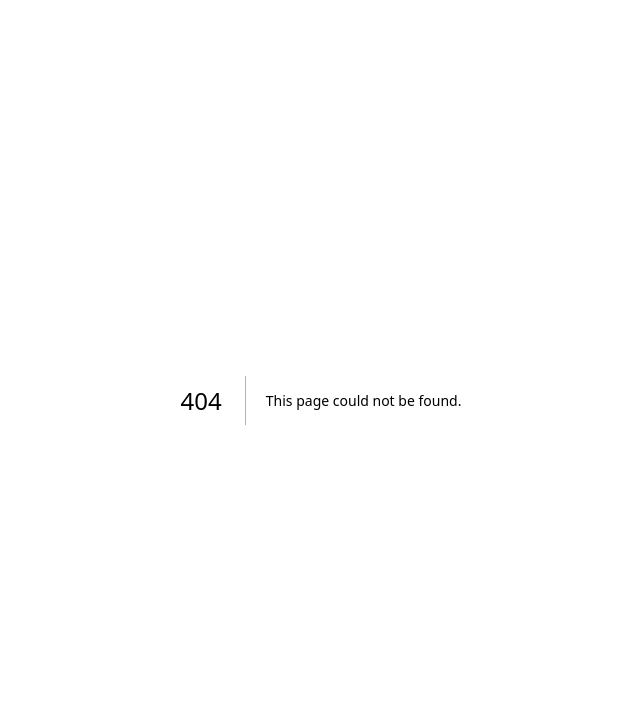
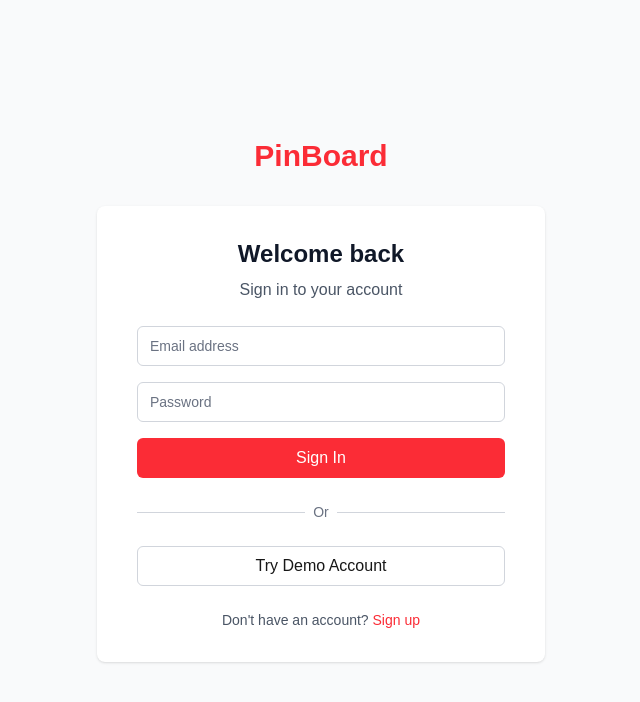
Before and after one commit to immonroe/social-mvp, a Next.js app: page /auth/login in a window 1280 px wide. Before the commit this address had no page. Shown: the top 702 px of the page, without its empty margins (319-959 px from the left). Built offline with nearby package versions, Linux system fonts and the light colour scheme; no server answers.

Commit message:
feat: complete authentication system
✅ Login/signup pages with validation ✅ Demo account support ✅ Clean Pinterest-style UI

```diff
--- /dev/null
+++ b/src/app/auth/login/page.tsx
@@ -0,0 +1,36 @@
+'use client'
+
+import { useRouter } from 'next/navigation'
+import { LoginForm } from '@/components/auth/LoginForm'
+import Link from 'next/link'
+
+export default function LoginPage() {
+  const router = useRouter()
+
+  const handleLoginSuccess = () => {
+    router.push('/')
+  }
+
+  return (
+    <div className="min-h-screen bg-gray-50 flex flex-col justify-center py-12 sm:px-6 lg:px-8">
+      <div className="sm:mx-auto sm:w-full sm:max-w-md">
+        <div className="text-center">
+          <h1 className="text-3xl font-bold text-red-500 mb-8">PinBoard</h1>
+        </div>
+
+        <div className="bg-white py-8 px-4 shadow sm:rounded-lg sm:px-10">
+          <LoginForm onSuccess={handleLoginSuccess} />
+
+          <div className="mt-6 text-center">
+            <p className="text-sm text-gray-600">
+              Don&apos;t have an account?{' '}
+              <Link href="/auth/signup" className="text-red-500 hover:text-red-600 font-medium">
+                Sign up
+              </Link>
+            </p>
+          </div>
+        </div>
+      </div>
+    </div>
+  )
+}
--- /dev/null
+++ b/src/app/auth/signup/page.tsx
@@ -0,0 +1,36 @@
+'use client'
+
+import { useRouter } from 'next/navigation'
+import { SignupForm } from '@/components/auth/SignupForm'
+import Link from 'next/link'
+
+export default function SignupPage() {
+  const router = useRouter()
+
+  const handleSignupSuccess = () => {
+    router.push('/')
+  }
+
+  return (
+    <div className="min-h-screen bg-gray-50 flex flex-col justify-center py-12 sm:px-6 lg:px-8">
+      <div className="sm:mx-auto sm:w-full sm:max-w-md">
+        <div className="text-center">
+          <h1 className="text-3xl font-bold text-red-500 mb-8">PinBoard</h1>
+        </div>
+
+        <div className="bg-white py-8 px-4 shadow sm:rounded-lg sm:px-10">
+          <SignupForm onSuccess={handleSignupSuccess} />
+
+          <div className="mt-6 text-center">
+            <p className="text-sm text-gray-600">
+              Already have an account?{' '}
+              <Link href="/auth/login" className="text-red-500 hover:text-red-600 font-medium">
+                Sign in
+              </Link>
+            </p>
+          </div>
+        </div>
+      </div>
+    </div>
+  )
+}
--- a/src/app/page.tsx
+++ b/src/app/page.tsx
@@ -1,3 +1,4 @@
+import Link from 'next/link'
 import { Button } from '@/components/ui/Button'
 import { PlusIcon } from 'lucide-react'
 
@@ -7,15 +8,19 @@ export default function Home() {
       <header className="bg-white shadow-sm border-b">
         <div className="max-w-7xl mx-auto px-4 sm:px-6 lg:px-8">
           <div className="flex justify-between items-center h-16">
-            <h1 className="text-2xl font-bold text-red-500">PinBoard</h1>
+            <Link href="/" className="text-2xl font-bold text-red-500">PinBoard</Link>
             <div className="flex items-center space-x-4">
+              <Link href="/auth/login">
                 <Button variant="outline" size="sm">
                   Login
                 </Button>
+              </Link>
+              <Link href="/auth/signup">
                 <Button size="sm">
                   <PlusIcon className="w-4 h-4 mr-2" />
-                Create
+                  Sign Up
                 </Button>
+              </Link>
             </div>
           </div>
         </div>
--- /dev/null
+++ b/src/components/auth/LoginForm.tsx
@@ -0,0 +1,112 @@
+'use client'
+
+import { useState } from 'react'
+import { Button } from '@/components/ui/Button'
+import { Input } from '@/components/ui/Input'
+import { auth } from '@/lib/auth'
+import { validateEmail } from '@/lib/utils'
+
+interface LoginFormProps {
+  onSuccess?: () => void
+}
+
+export function LoginForm({ onSuccess }: LoginFormProps) {
+  const [email, setEmail] = useState('')
+  const [password, setPassword] = useState('')
+  const [isLoading, setIsLoading] = useState(false)
+  const [error, setError] = useState('')
+
+  const handleSubmit = async (e: React.FormEvent) => {
+    e.preventDefault()
+    setError('')
+
+    if (!validateEmail(email)) {
+      setError('Please enter a valid email address')
+      return
+    }
+
+    setIsLoading(true)
+    try {
+      const { error } = await auth.signIn(email, password)
+      if (error) {
+        setError(error.message)
+      } else {
+        onSuccess?.()
+      }
+    } catch {
+      setError('An unexpected error occurred')
+    } finally {
+      setIsLoading(false)
+    }
+  }
+
+  const handleDemoLogin = async () => {
+    setIsLoading(true)
+    setError('')
+    try {
+      const { error } = await auth.demoSignIn()
+      if (error) {
+        setError(error.message)
+      } else {
+        onSuccess?.()
+      }
+    } catch {
+      setError('Demo login failed')
+    } finally {
+      setIsLoading(false)
+    }
+  }
+
+  return (
+    <div className="w-full max-w-md space-y-6">
+      <div className="text-center">
+        <h2 className="text-2xl font-bold text-gray-900">Welcome back</h2>
+        <p className="text-gray-600 mt-2">Sign in to your account</p>
+      </div>
+
+      <form onSubmit={handleSubmit} className="space-y-4">
+        <Input
+          type="email"
+          placeholder="Email address"
+          value={email}
+          onChange={(e) => setEmail(e.target.value)}
+          required
+        />
+
+        <Input
+          type="password"
+          placeholder="Password"
+          value={password}
+          onChange={(e) => setPassword(e.target.value)}
+          required
+        />
+
+        {error && (
+          <div className="text-red-600 text-sm text-center">{error}</div>
+        )}
+
+        <Button type="submit" className="w-full" isLoading={isLoading}>
+          Sign In
+        </Button>
+      </form>
+
+      <div className="relative">
+        <div className="absolute inset-0 flex items-center">
+          <div className="w-full border-t border-gray-300" />
+        </div>
+        <div className="relative flex justify-center text-sm">
+          <span className="px-2 bg-white text-gray-500">Or</span>
+        </div>
+      </div>
+
+      <Button
+        variant="outline"
+        className="w-full"
+        onClick={handleDemoLogin}
+        isLoading={isLoading}
+      >
+        Try Demo Account
+      </Button>
+    </div>
+  )
+}
--- /dev/null
+++ b/src/components/auth/SignupForm.tsx
@@ -0,0 +1,97 @@
+'use client'
+
+import { useState } from 'react'
+import { Button } from '@/components/ui/Button'
+import { Input } from '@/components/ui/Input'
+import { auth } from '@/lib/auth'
+import { validateEmail, validatePassword } from '@/lib/utils'
+
+interface SignupFormProps {
+  onSuccess?: () => void
+}
+
+export function SignupForm({ onSuccess }: SignupFormProps) {
+  const [email, setEmail] = useState('')
+  const [password, setPassword] = useState('')
+  const [confirmPassword, setConfirmPassword] = useState('')
+  const [isLoading, setIsLoading] = useState(false)
+  const [error, setError] = useState('')
+
+  const handleSubmit = async (e: React.FormEvent) => {
+    e.preventDefault()
+    setError('')
+
+    if (!validateEmail(email)) {
+      setError('Please enter a valid email address')
+      return
+    }
+
+    const passwordValidation = validatePassword(password)
+    if (!passwordValidation.isValid) {
+      setError(passwordValidation.errors[0])
+      return
+    }
+
+    if (password !== confirmPassword) {
+      setError('Passwords do not match')
+      return
+    }
+
+    setIsLoading(true)
+    try {
+      const { error } = await auth.signUp(email, password)
+      if (error) {
+        setError(error.message)
+      } else {
+        onSuccess?.()
+      }
+    } catch {
+      setError('An unexpected error occurred')
+    } finally {
+      setIsLoading(false)
+    }
+  }
+
+  return (
+    <div className="w-full max-w-md space-y-6">
+      <div className="text-center">
+        <h2 className="text-2xl font-bold text-gray-900">Create account</h2>
+        <p className="text-gray-600 mt-2">Start organizing your inspiration</p>
+      </div>
+
+      <form onSubmit={handleSubmit} className="space-y-4">
+        <Input
+          type="email"
+          placeholder="Email address"
+          value={email}
+          onChange={(e) => setEmail(e.target.value)}
+          required
+        />
+
+        <Input
+          type="password"
+          placeholder="Password"
+          value={password}
+          onChange={(e) => setPassword(e.target.value)}
+          required
+        />
+
+        <Input
+          type="password"
+          placeholder="Confirm password"
+          value={confirmPassword}
+          onChange={(e) => setConfirmPassword(e.target.value)}
+          required
+        />
+
+        {error && (
+          <div className="text-red-600 text-sm text-center">{error}</div>
+        )}
+
+        <Button type="submit" className="w-full" isLoading={isLoading}>
+          Create Account
+        </Button>
+      </form>
+    </div>
+  )
+}
--- a/src/components/auth/index.ts
+++ b/src/components/auth/index.ts
@@ -1,4 +1,3 @@
 // Re-export all auth components
 export { LoginForm } from './LoginForm'
 export { SignupForm } from './SignupForm'
-export { DemoAccountButton } from './DemoAccountButton'
--- /dev/null
+++ b/src/components/ui/Input.tsx
@@ -0,0 +1,29 @@
+import React from 'react'
+import { cn } from '@/lib/utils'
+
+interface InputProps extends React.InputHTMLAttributes<HTMLInputElement> {
+  error?: string
+}
+
+export const Input = React.forwardRef<HTMLInputElement, InputProps>(
+  ({ className, error, ...props }, ref) => {
+    return (
+      <div className="w-full">
+        <input
+          className={cn(
+            'flex h-10 w-full rounded-md border border-gray-300 bg-white px-3 py-2 text-sm placeholder:text-gray-500 focus:outline-none focus:ring-2 focus:ring-red-500 focus:border-red-500 disabled:cursor-not-allowed disabled:opacity-50',
+            error && 'border-red-500 focus:ring-red-500',
+            className
+          )}
+          ref={ref}
+          {...props}
+        />
+        {error && (
+          <p className="mt-1 text-sm text-red-600">{error}</p>
+        )}
+      </div>
+    )
+  }
+)
+
+Input.displayName = 'Input'
```
Lines whose indentation alone changed are shown as unchanged.
